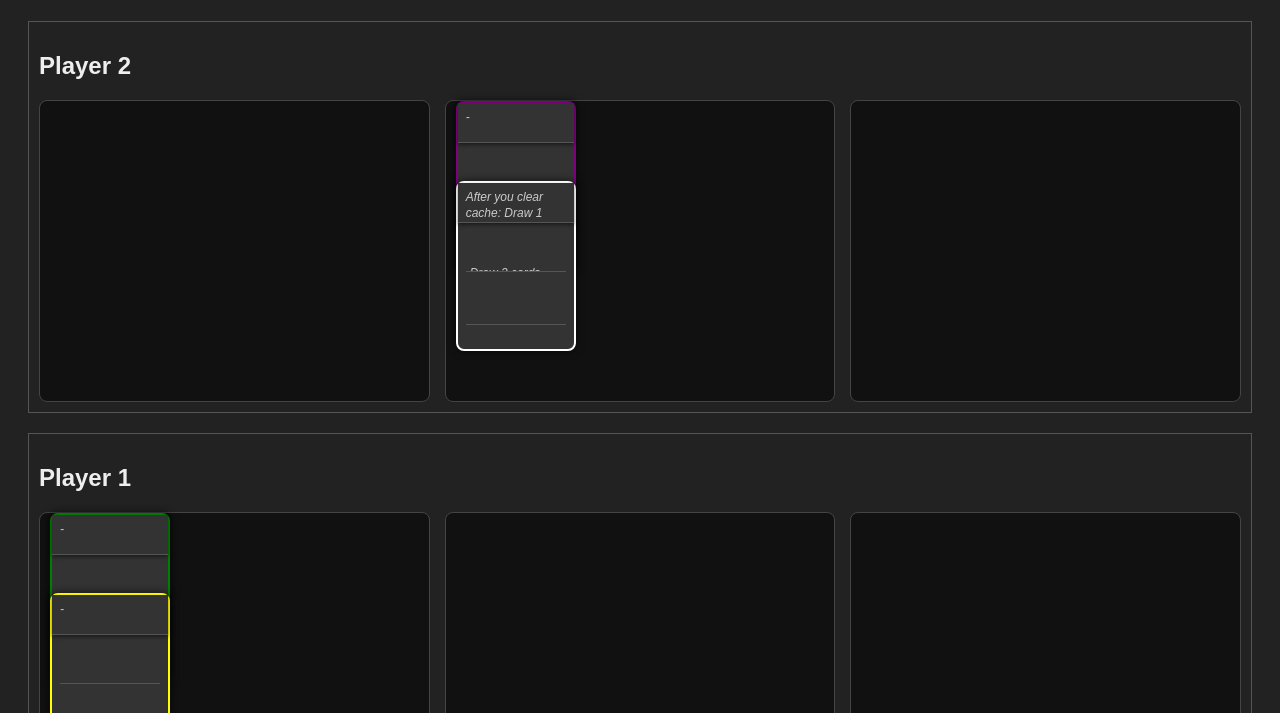
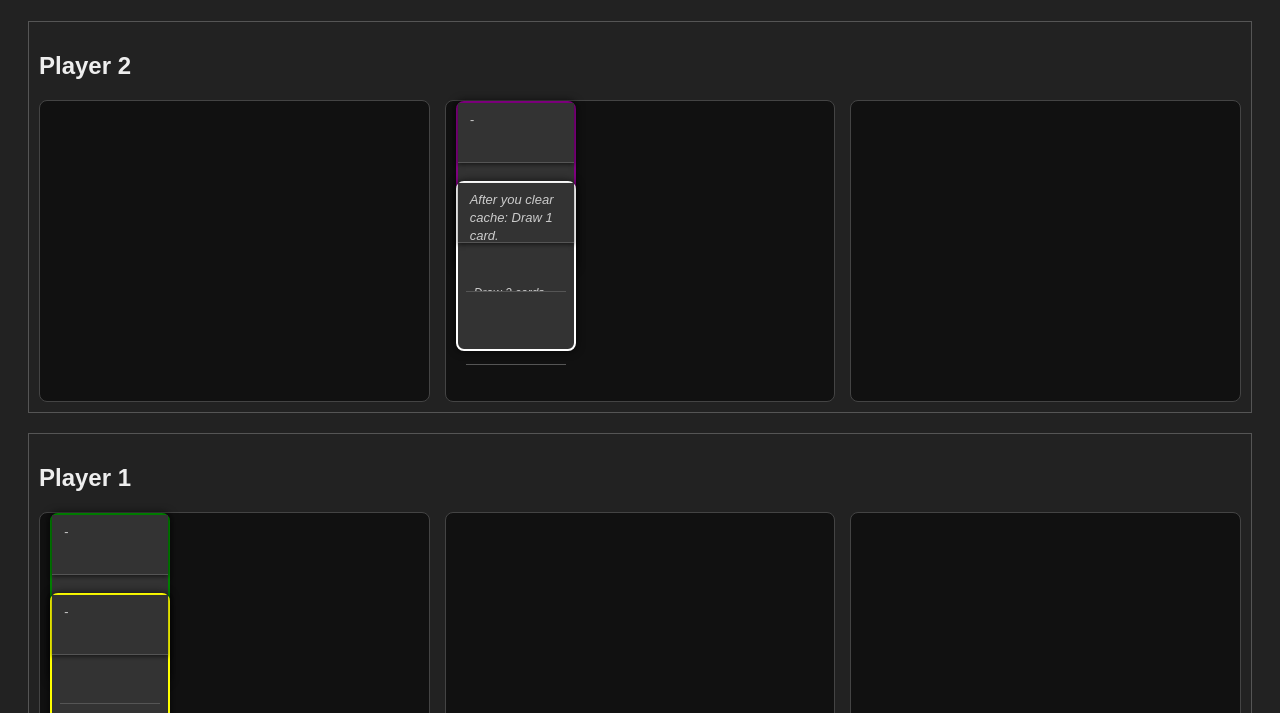
Before and after one commit to lucasrochester/compile-game, a website: page public/index.html in a window 1280 px wide. Shown: the part 87-800 px from the top of the page. Drawn offline with Linux system fonts and the light colour scheme.

Commit message:
Update style.css

```diff
--- a/public/style.css
+++ b/public/style.css
@@ -19,7 +19,7 @@ body {
 .line {
   position: relative;
   flex: 1;
-  min-height: 280px; /* increased for taller stack */
+  min-height: 280px;
   background: #111;
   border: 1px solid #444;
   border-radius: 8px;
@@ -45,7 +45,7 @@ body {
   transition: top 0.3s ease;
   overflow: visible;
   z-index: 1;
-  padding-bottom: 40px; /* space for top effect below */
+  padding-bottom: 60px; /* increased for top effect */
 }
 
 /* Face-down cards: black background with big "2" */
@@ -76,7 +76,6 @@ body {
   user-select: none;
 }
 
-/* Card sections */
 .card-section {
   flex: 1 1 0;
   padding: 6px 8px;
@@ -100,21 +99,20 @@ body {
   position: relative;
 }
 
-/* Absolutely position the top effect so it always shows above other cards */
+/* Top effect absolutely positioned and larger for readability */
 .card-top {
   position: absolute;
   top: 0;
   left: 0;
   right: 0;
-  height: 40px;
+  height: 60px;
   background: #333;
   z-index: 10;
-  padding-left: 8px;
-  padding-right: 8px;
+  padding: 8px 12px;
   box-sizing: border-box;
   border-bottom: 1.5px solid #555;
   font-style: italic;
-  font-size: 12px;
+  font-size: 13px;
   color: #ccc;
   overflow-y: auto;
   scrollbar-width: thin;
@@ -122,13 +120,14 @@ body {
   display: flex !important;
   box-shadow: 0 2px 4px rgba(0,0,0,0.5);
   margin-bottom: 4px;
+  line-height: 1.4;
+  white-space: normal;
 }
 
-/* Push middle and bottom down so they don’t overlap the absolute top */
 .card-middle, .card-bottom {
-  margin-top: 40px;
-  padding-left: 4px;
-  padding-right: 4px;
+  margin-top: 60px;
+  padding-left: 8px;
+  padding-right: 8px;
   font-style: italic;
   font-size: 12px;
   color: #ccc;
```
